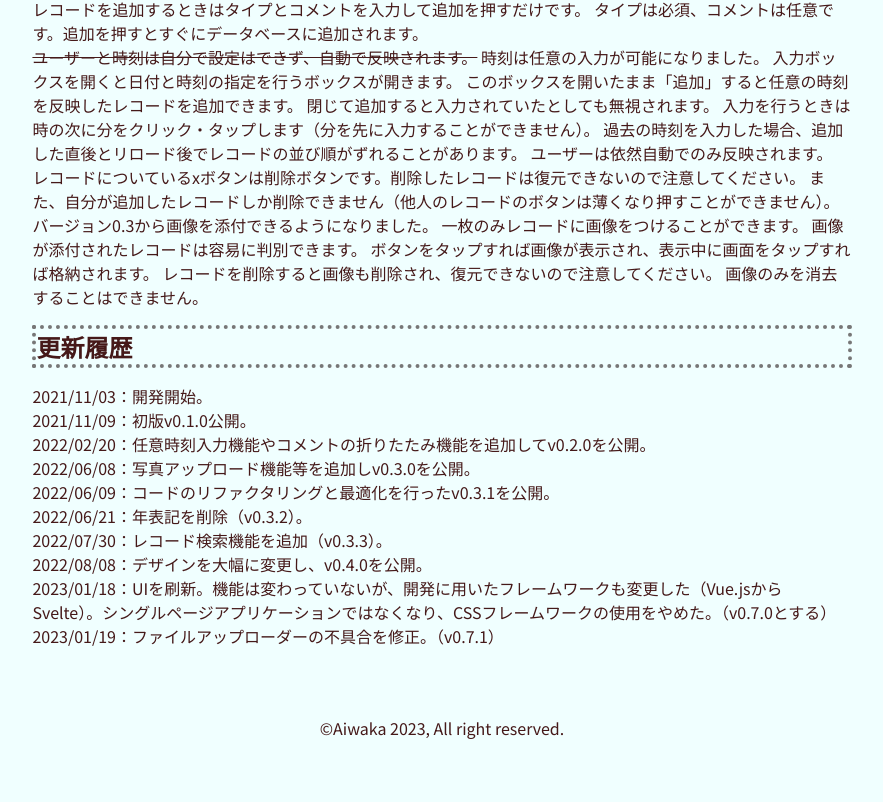
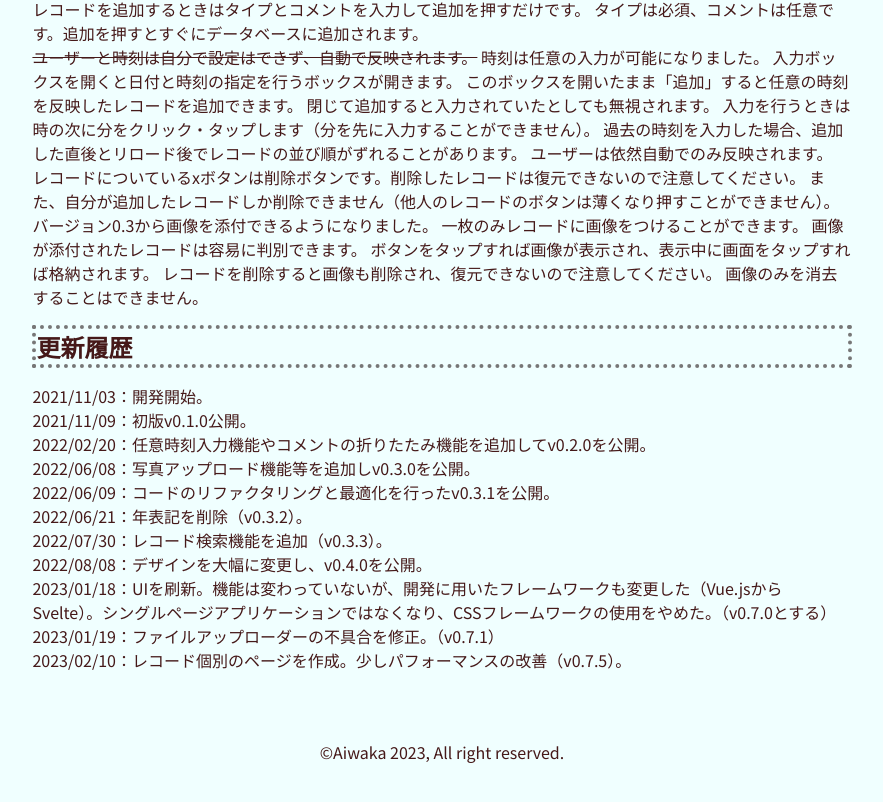
Before and after one commit to aiwaka/tako_board_new, a SvelteKit app: page /about in a window 1280 px wide. Shown: the part 509-1311 px from the top of the page, without its empty margins (198-1081 px from the left). Built offline with nearby package versions, Linux system fonts and the light colour scheme.

Commit message:
- update history and versions - update readme

```diff
--- a/src/routes/+page.svelte
+++ b/src/routes/+page.svelte
@@ -4,7 +4,7 @@
 
 <div class="home">
   <h1>Tako Board</h1>
-  <div class="version">Ver 0.7.1</div>
+  <div class="version">Ver 0.7.5</div>
   <p>ちゃこちゃんのお世話管理アプリ</p>
   <img alt="tako" src={`${base}/img/tako.png`} />
 </div>
--- a/src/routes/about/+page.svelte
+++ b/src/routes/about/+page.svelte
@@ -51,6 +51,7 @@
     2023/01/18：UIを刷新。機能は変わっていないが、開発に用いたフレームワークも変更した（Vue.jsからSvelte）。シングルページアプリケーションではなくなり、CSSフレームワークの使用をやめた。（v0.7.0とする）
   </p>
   <p>2023/01/19：ファイルアップローダーの不具合を修正。（v0.7.1）</p>
+  <p>2023/02/10：レコード個別のページを作成。少しパフォーマンスの改善（v0.7.5）。</p>
 </div>
 
 <style>
```
Also changed, not shown: 1 other file (tests, documents, lock files or other folders).
